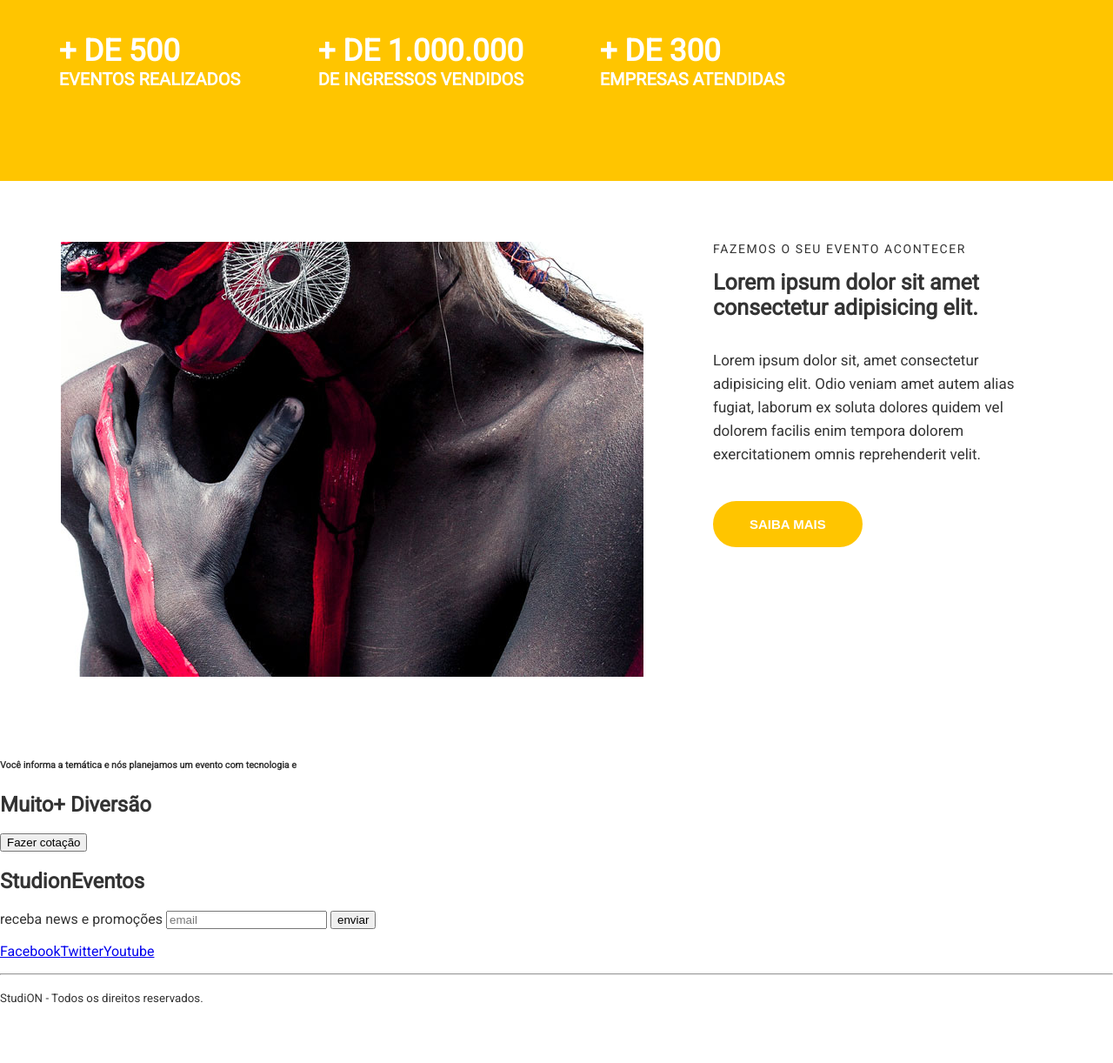
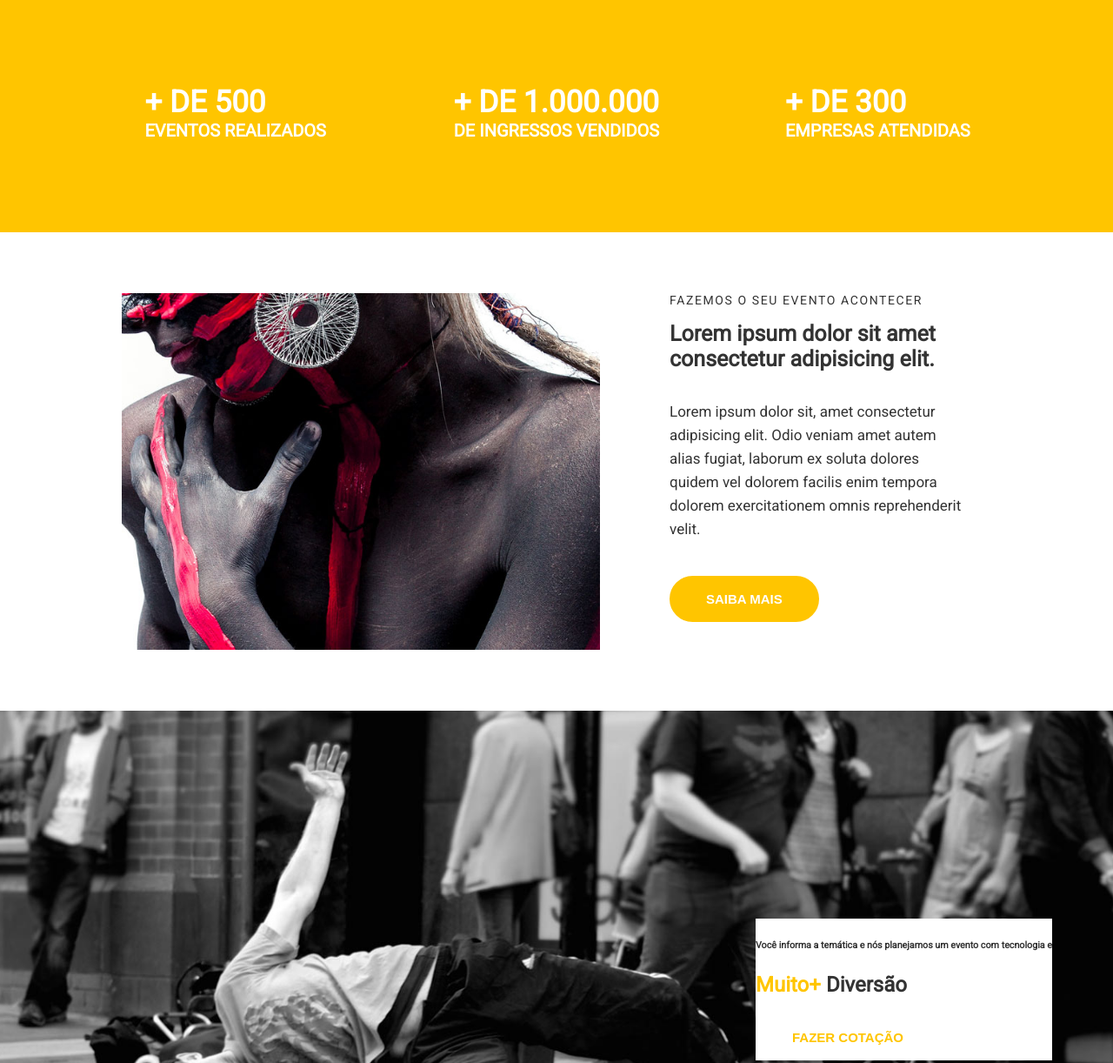
Before and after one commit to glekoidzz/studionagosto, a website: page src/index.html in a window 1280 px wide. Shown: the part 728-1950 px from the top of the page at 87% size. Before the commit the page ends 1900 px from the top, so only its background shows below. Drawn offline with Linux system fonts and the light colour scheme.

Commit message:
feat(quote): implemented quote styles

```diff
--- a/src/index.html
+++ b/src/index.html
@@ -46,7 +46,7 @@
 
      <header>
         <div id="slider">
-        <div class="slider">
+        <div class="slide">
          <img
          class="slide__background-image"
          src="./images/banner.jpg"
@@ -61,7 +61,7 @@
 
      <main>
         <section id="counter">
-            <ul class="counter__container">
+            <ul class="container counter__container">
                 <li>
                     <h3>
                         + de 500
@@ -88,7 +88,7 @@
 
         </section>
 
-        <section class="institutional">
+        <section class="container institutional">
             <img class="institutional__image" src="./images/institutional.jpg" alt="Studion institutional"/>
             <div class="institutional__copy">
                 <h6>Fazemos o seu evento acontecer</h6>
@@ -101,13 +101,15 @@
 
         </section>
 
-        <section>
-            <div>
+        <section class="quote">
+            <div class="container quote__container">
+              <div class="quote__copy">
                 <h6>
                     Você informa a temática e nós planejamos um evento com tecnologia e
                 </h6>
-                <h2><span>Muito+ </span>Diversão</h2>
-                <button>Fazer cotação</button>
+                <h2><span class="copy--primary">Muito+ </span>Diversão</h2>
+                <button class=" btn btn--quote">Fazer cotação</button>
+              </div>
             </div>
         </section>
      </main>
--- a/src/style.css
+++ b/src/style.css
@@ -103,7 +103,7 @@ ul {
 
 .slide {
     position: relative;
-    height: calc(100vh - 7.75rem);
+    height: calc(90vh - 7.75rem);
 }
 
 .slide__background-image {
@@ -146,7 +146,7 @@ ul {
     font-size: .9375rem;
     font-weight: 700;
     text-transform: uppercase;
-    transition: 0.5s all ease;
+    transition: 0.3s all ease;
 }
 
 .btn:hover,
@@ -168,7 +168,6 @@ ul {
     display: grid;
     grid-template-columns: repeat(auto-fill, minmax(300px, 1fr));
     place-items: center;
-    margin: 0;
     padding: 4.375rem 1rem;
 }
 
@@ -187,6 +186,9 @@ ul {
     gap: 3.125rem;
     align-content: center;
     padding: 4.375rem;
+}
+.institutional__image {
+    max-width: 550px;
 }
 
 .institutional__copy {
@@ -217,4 +219,25 @@ ul {
 .btn--institutional:hover {
     color: var(--color-copy);
     background: unset;
+    box-shadow: 0 1rem 1rem #0006; /* X, Y, blur, cor */
     }
+
+.quote {
+    background-image: url(./images/parallax.jpg);
+    background-attachment: fixed;
+    background-repeat: no-repeat;
+    background-size: cover;
+    background-position: center;
+}
+
+.quote__container {
+    display: grid;
+    align-items: center;
+    justify-items: end;
+    min-height: 80vh;
+}
+
+.quote__copy {
+    background-color: #fff;
+
+}
```
